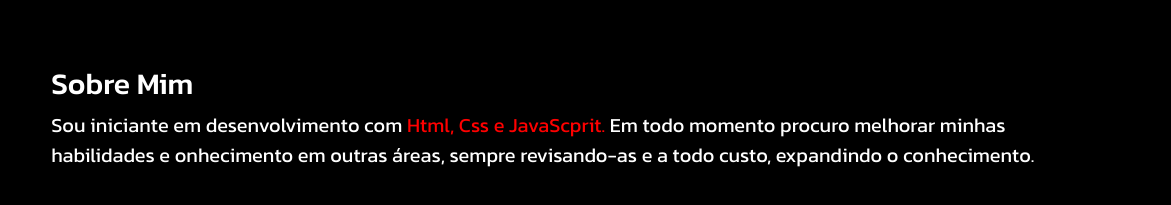
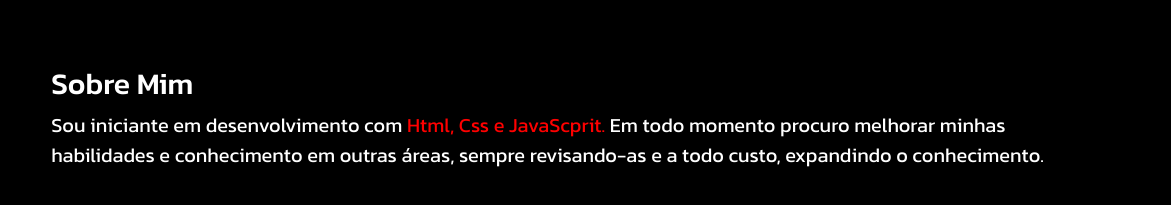
Before and after one commit to Amaxjr/portifolio, a plain HTML site: page Portifolio.html in a window 1280 px wide. Shown: the part 101-306 px from the top of the page, 0-1171 px from the left. Drawn offline with nearby package versions, Linux system fonts and the light colour scheme.

Commit message:
correções bobas

```diff
--- a/Portifolio.html
+++ b/Portifolio.html
@@ -40,7 +40,7 @@
                     <div class="txt-topo-do-site">
                         <h1> Sobre Mim</h1>
                         <p> Sou iniciante em desenvolvimento com <span> Html, Css e JavaScprit.</span>
-                        Em todo momento procuro melhorar minhas habilidades e onhecimento em outras áreas, sempre revisando-as e a todo custo, expandindo o conhecimento. </p>
+                        Em todo momento procuro melhorar minhas habilidades e conhecimento em outras áreas, sempre revisando-as e a todo custo, expandindo o conhecimento. </p>
                     </div> <!-- texto topo do site -->
 
                     <div class="img-topo-do-site">
```
